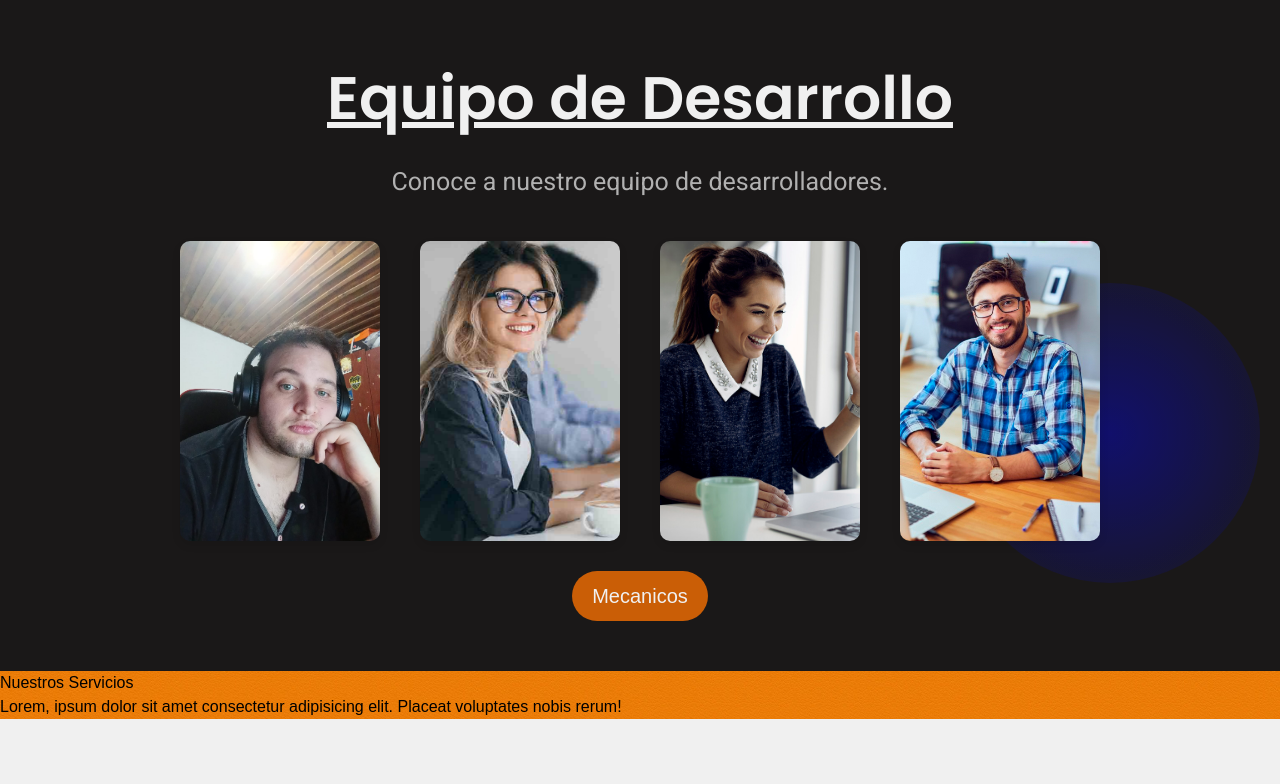
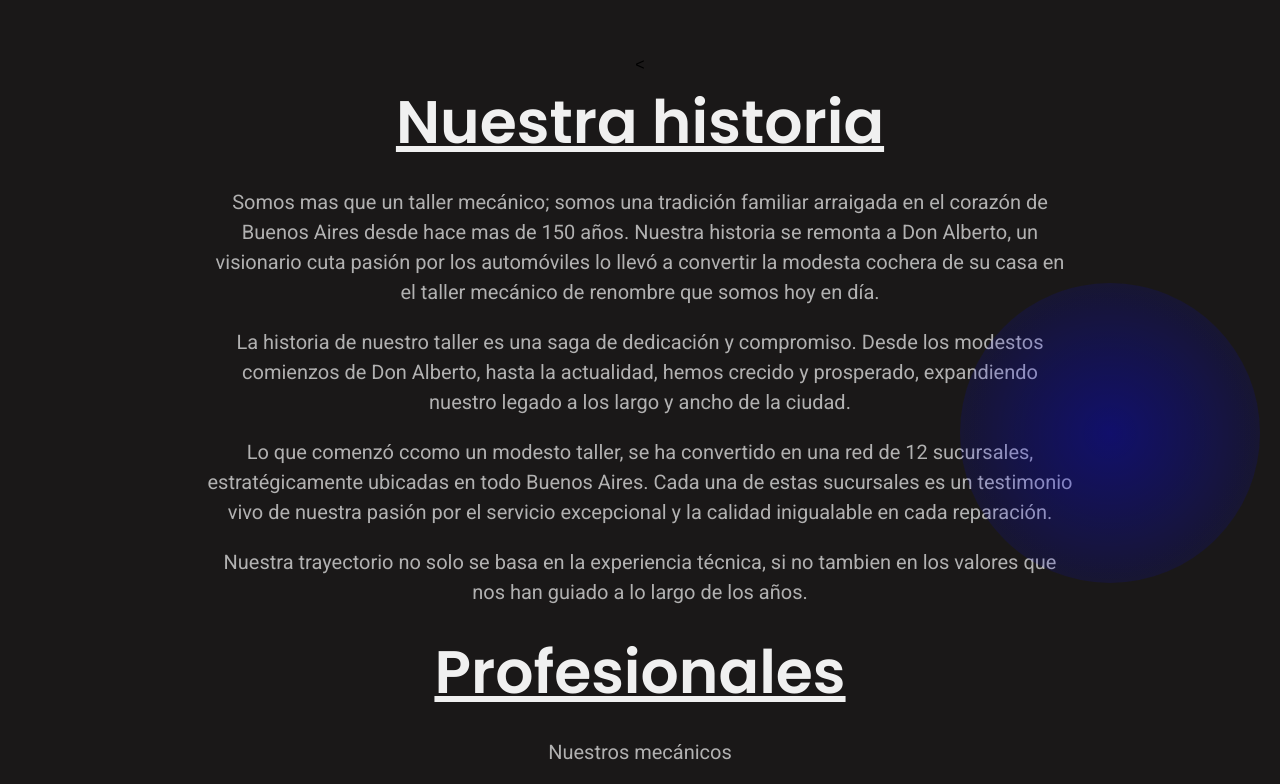
Before and after one commit to ThomasAdduci/CaC-Comis.24129-Grupo-18, a website: page index.html in a window 1280 px wide. Shown: the part 728-1512 px from the top of the page. Before the commit the page ends 1447 px from the top, so only its background shows below. Drawn offline with nearby package versions, Linux system fonts and the light colour scheme.

Commit message:
actualizacion rama

```diff
--- a/css/style.css
+++ b/css/style.css
@@ -224,14 +224,15 @@ body {
   color: #f0f0f0;
   text-decoration: underline;
 }
-.about-subtitle{
-  font-size: 25px;
+
+.about-p{
+  font-size: 20px;
   max-width: 70%;
   margin: 20px auto;
+  text-align: center;
   font-family: "Roboto", sans-serif;
   color: #ffffffa9;
 }
-
 .card-container {
   display: flex;
   flex-wrap: wrap;
--- a/index.html
+++ b/index.html
@@ -27,7 +27,7 @@
             <a class="scroll-link" href="#home">Home</a>
           </li>
           <li class="btn-nav">
-            <a class="scroll-link" href="#about">About</a>
+            <a class="scroll-link" href="#about">Sobre Nosotros</a>
           </li>
           <li class="btn-nav">
             <a class="scroll-link" href="#service">Services</a>
@@ -65,8 +65,31 @@
     <section id="about">
       <div class="divisor"></div>
       <div class="about">
+        <<h1 id="titulo" class="about-title">Nuestra historia</h1>
+        <p class="about-p">
+          Somos mas que un taller mecánico; somos una tradición familiar arraigada en el corazón de Buenos Aires
+          desde hace mas de 150 años. Nuestra historia se remonta a Don Alberto, un visionario cuta pasión por los
+          automóviles lo llevó a convertir la modesta cochera de su casa en el taller mecánico de renombre que somos hoy en día.
+        </p>
+        <p class="about-p">
+          La historia de nuestro taller es una saga de dedicación y compromiso. Desde los modestos comienzos de Don Alberto,
+          hasta la actualidad, hemos crecido y prosperado, expandiendo nuestro legado a los largo y ancho de la ciudad.
+        </p>
+        <p class="about-p">
+          Lo que comenzó ccomo un modesto taller, se ha convertido en una red de 12 sucursales, estratégicamente
+          ubicadas en todo Buenos Aires. Cada una de estas sucursales es un testimonio vivo de nuestra pasión por el
+          servicio excepcional y la calidad inigualable en cada reparación.
+        </p>
+        <p class="about-p">
+        Nuestra trayectorio no solo se basa en la experiencia técnica, si no tambien en los valores que nos han
+        guiado a lo largo de los años.
+        <p>
+
+        <h1 id="titulo" class="about-title">Profesionales</h1>
+        <p class="about-p">Nuestros mecánicos</p>
+
         <h1 id="titulo" class="about-title">Equipo de Desarrollo</h1>
-        <p id="subtitulo" class="about-subtitle">
+        <p id="subtitulo" class="about-p">
           Conoce a nuestro equipo de desarrolladores.
         </p>
         <div class="card-container">
@@ -93,12 +116,11 @@
           </div>
 
           <div class="card card-3" data-cambios-realizados="false">
-            <img class="img3" src="./img/compa3.jpeg" alt="Placeholder Image" />
+            <img class="img3" src="./img/compa3.JPG" alt="Placeholder Image" />
             <div class="overlay">
               <div class="overlay-text">
-                <span>Noelia Deborah Lopez</span>
-                <br />Mediadora, <br />...., <br />
-                ....
+                <span>Noelia Deborah López</span>
+                <br />Mediadora, <br />Community Manager, <br />Relaciones Públicas
               </div>
             </div>
           </div>
```
Also changed, not shown: img/compa3.jpeg (deleted).
